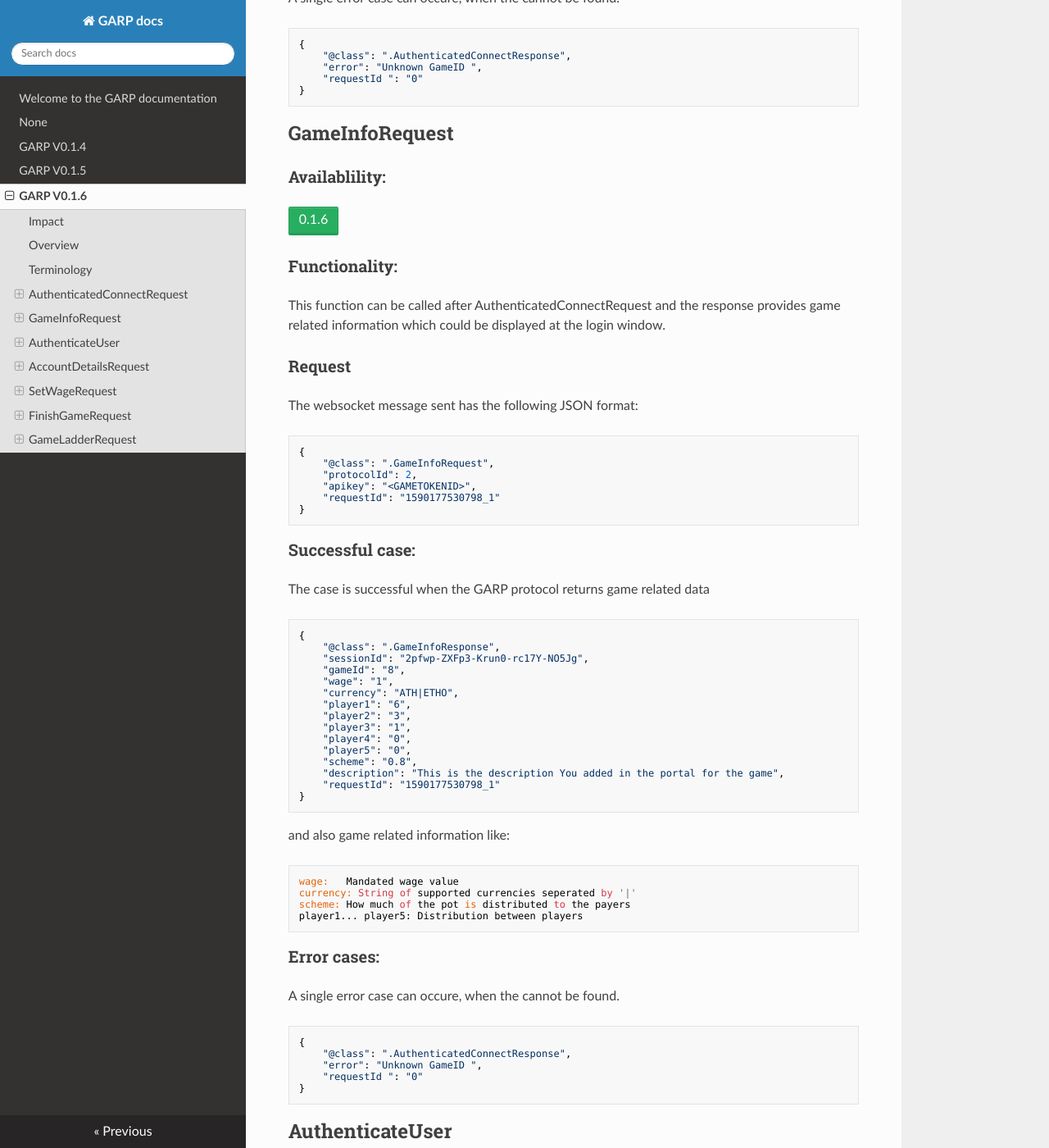
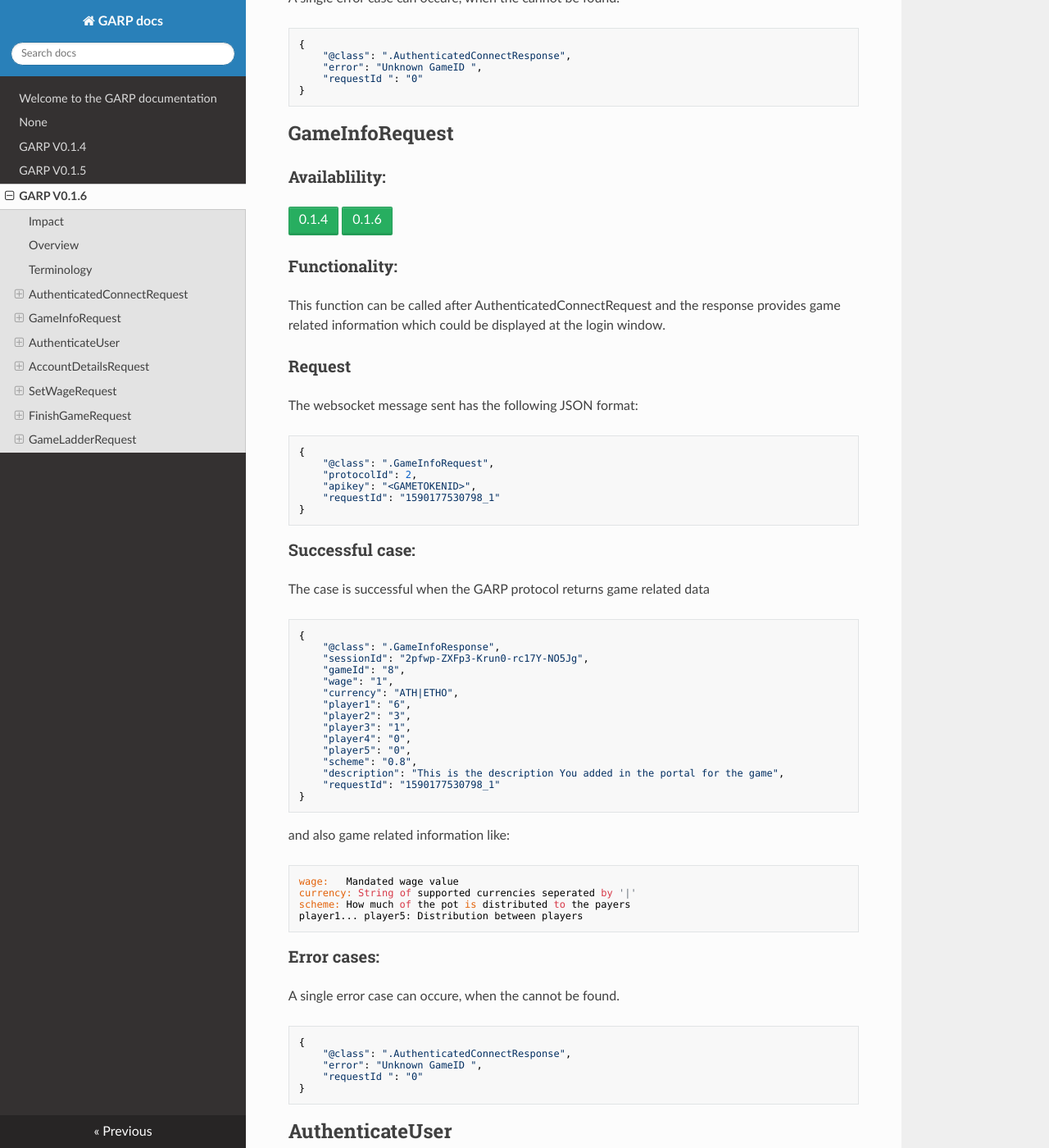
Before and after one commit to garpofficial/garp.readthedocs.io, an MkDocs documentation site: the page built from docs/garp_v016.md, in a window 1280 px wide and 1400 px high, scrolled down 1455 px. Shown: the whole window at 82% size. Built offline with MkDocs 1.6.1, drawn with Linux system fonts in a browser that asks for light colours; nearby versions of some CDN libraries.

Commit message:
Update for v0.1.6

```diff
--- a/docs/garp_v016.md
+++ b/docs/garp_v016.md
@@ -56,7 +56,8 @@ A single error case can occure, when the <GAMETOKENID> cannot be found.
 
 ## GameInfoRequest
 ### Availablility:
-<button type="button" class="btn btn-primary">0.1.6</button>
+<button type="button" class="btn btn-primary">0.1.4</button>
+<button type="button" class="btn btn-secondary">0.1.6</button>
 
 ### Functionality:
 This function can be called after AuthenticatedConnectRequest and the
@@ -111,6 +112,7 @@ A single error case can occure, when the <GAMETOKENID> cannot be found.
 
 ## AuthenticateUser
 Availablility:
+<button type="button" class="btn btn-primary">0.1.4</button>
 <button type="button" class="btn btn-primary">0.1.6</button>
 
 ### Functionality:
@@ -172,7 +174,6 @@ In case of a user / password mismatch:
 ## AccountDetailsRequest
 Availablility:
 <button type="button" class="btn btn-primary">0.1.4</button>
-<button type="button" class="btn btn-primary">0.1.5</button>
 <button type="button" class="btn btn-secondary">0.1.6</button>
 
 ### Functionality:
@@ -217,7 +218,8 @@ In case the authentication is not matching:
 
 ## SetWageRequest
 Availablility:
-<button type="button" class="btn btn-primary">0.1.6</button>
+<button type="button" class="btn btn-primary">0.1.4</button>
+<button type="button" class="btn btn-secondary">0.1.6</button>
 
 ### Functionality:
 This request sets the wage and should be the trigger for game start. This will trigger
@@ -329,7 +331,8 @@ In case the playId is not set:
 
 ## GameLadderRequest
 Availablility:
-<button type="button" class="btn btn-primary">0.1.6</button>
+<button type="button" class="btn btn-primary">0.1.4</button>
+<button type="button" class="btn btn-secondary">0.1.6</button>
 
 ### Functionality:
 This request triggers a game ladder request.
```
